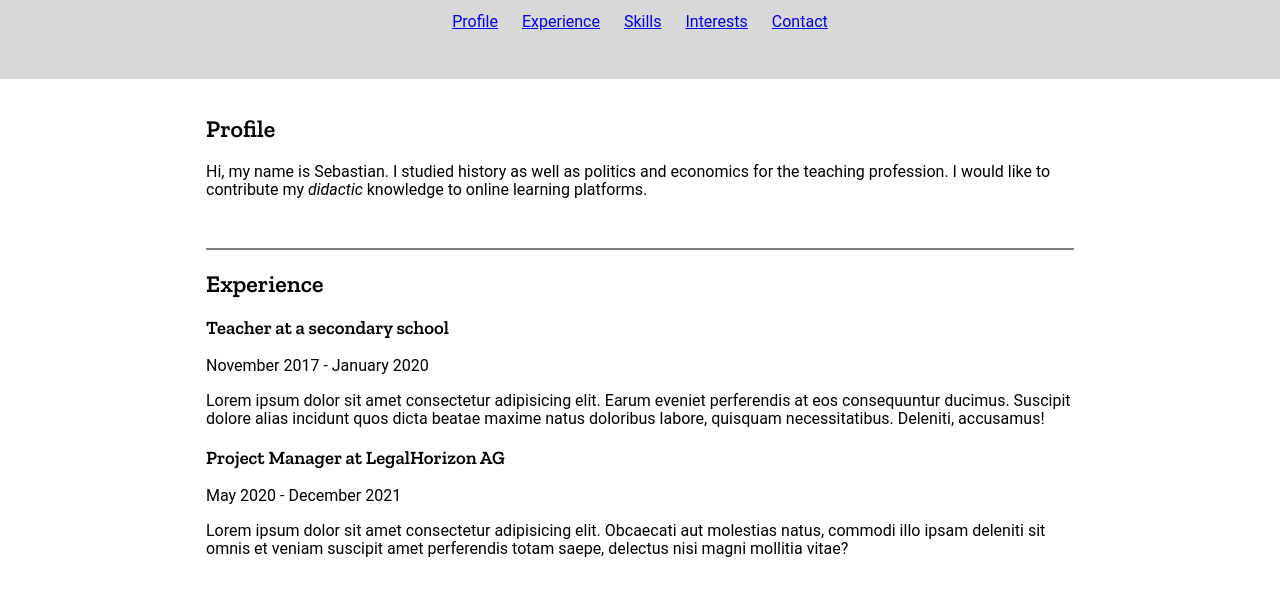
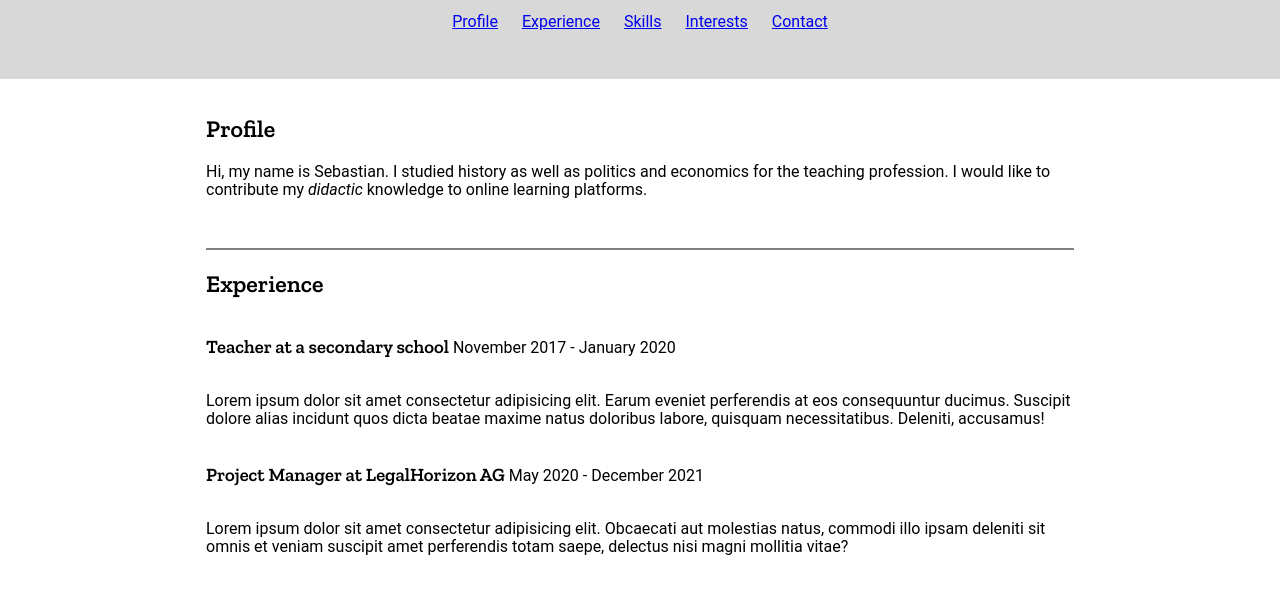
Before and after one commit to Seb-Welle/my-first-steps-on-html, a plain HTML site: page index.html in a window 1280 px wide. Shown: the part 149-751 px from the top of the page. Drawn offline with nearby package versions, Linux system fonts and the light colour scheme.

Commit message:
added-experience-heading-and-sub-heading-in-one-line

```diff
--- a/index.html
+++ b/index.html
@@ -40,8 +40,8 @@
         <h2>Experience</h2>
         <section>
           <header>
-            <h3>Teacher at a secondary school</h3>
-            <p>November 2017 - January 2020</p>
+            <h3 class="experience-heading">Teacher at a secondary school</h3>
+            <p class="experience-subheading">November 2017 - January 2020</p>
           </header>
           <p>
             Lorem ipsum dolor sit amet consectetur adipisicing elit. Earum
@@ -52,8 +52,8 @@
         </section>
         <section>
           <header>
-            <h3>Project Manager at LegalHorizon AG</h3>
-            <p>May 2020 - December 2021</p>
+            <h3 class="experience-heading">Project Manager at LegalHorizon AG</h3>
+            <p class="experience-subheading">May 2020 - December 2021</p>
           </header>
           <p>
             Lorem ipsum dolor sit amet consectetur adipisicing elit. Obcaecati
--- a/style.css
+++ b/style.css
@@ -74,3 +74,11 @@ nav-link {
 .main > *:first-child {
   border-top: none;
 }
+
+.experience-heading {
+  display: inline-block;
+}
+
+.experience-subheading {
+  display: inline-block;
+}
```
